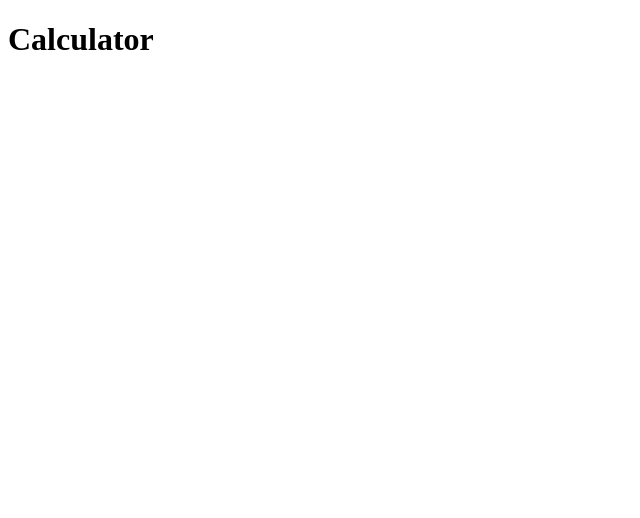
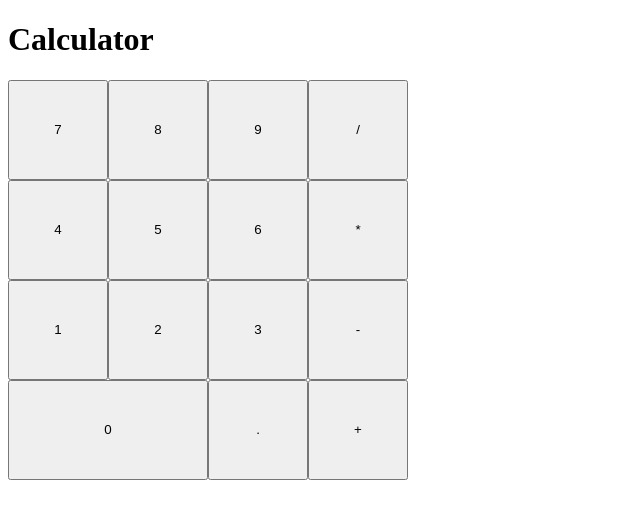
Before and after one commit to claeswdev/calculator, a plain HTML site: page index.html in a window 1280 px wide. Shown: the whole page, without its empty margins (0-640 px from the left). Drawn offline with Linux system fonts and the light colour scheme.

Commit message:
Add initial ui
But no functionality yet. Just trying out layout.

```diff
--- a/index.html
+++ b/index.html
@@ -9,6 +9,9 @@
 </head>
 <body>
     <h1>Calculator</h1>
-    <div class="container"></div>
+    <div class="container">
+        <div class="left-column"></div>
+        <div class="right-column"></div>
+    </div>
 </body>
 </html>
--- a/script.js
+++ b/script.js
@@ -2,6 +2,9 @@ let leftOperand = 0;
 let rightOperand = 0;
 let operator = "";
 
+const container = document.querySelector(".container");
+const leftColumn = document.querySelector(".left-column");
+const rightColumn = document.querySelector(".right-column");
 function add(a, b) {
     return a + b;
 }
@@ -29,6 +32,50 @@ function operate(operator, leftOperand, rightOperand) {
     }
 }
 
+function seedNumberButtons() {
+    for (let i = 9; i >= 1; i--) {
+        const numberButton = document.createElement("button");
+        numberButton.textContent = i;
+        numberButton.style.cssText = "width: 100px; height: 100px;";
+        leftColumn.append(numberButton);
+    }
+}
+seedNumberButtons();
+
+function seedLowerRow() {
+    const comma = document.createElement("button");
+    comma.textContent = ".";
+    comma.style.cssText = "width: 100px; height: 100px";
+    leftColumn.append(comma);
+
+    const zero = document.createElement("button");
+    zero.textContent = "0";
+    zero.style.cssText = "width: 200px; height: 100px";
+    leftColumn.append(zero);
+}
+seedLowerRow();
+
+function seedRightColumn() {
+    const plus = document.createElement("button");
+    const minus = document.createElement("button");
+    const multiply = document.createElement("button");
+    const divide = document.createElement("button");
+
+    plus.textContent = "+";
+    minus.textContent = "-";
+    multiply.textContent = "*";
+    divide.textContent = "/";
+
+
+
+    const rightColumnButtons = [plus, minus, multiply, divide];
+    rightColumnButtons.forEach(item => {
+        item.style.cssText = "width: 100px; height: 100px";
+        rightColumn.append(item);
+    });
+}
+seedRightColumn();
+
 console.log("10 + 5 = ", operate("+", 10, 5));
 console.log("10 - 5 = ", operate("-", 10, 5));
 console.log("10 * 5 = ", operate("*", 10, 5));
--- a/styles.css
+++ b/styles.css
@@ -0,0 +1,24 @@
+* {
+    box-sizing: border-box;
+}
+
+.container {
+    display: flex;
+    width: 400px;
+    height: auto;
+}
+
+.left-column {
+    display: flex;
+    flex-direction: row-reverse;
+    flex-wrap: wrap;
+    width: 300px;
+    height: auto;
+}
+
+.right-column {
+    display: flex;
+    flex-direction: column-reverse;
+    width: 100px;
+    height: auto;
+}
```
